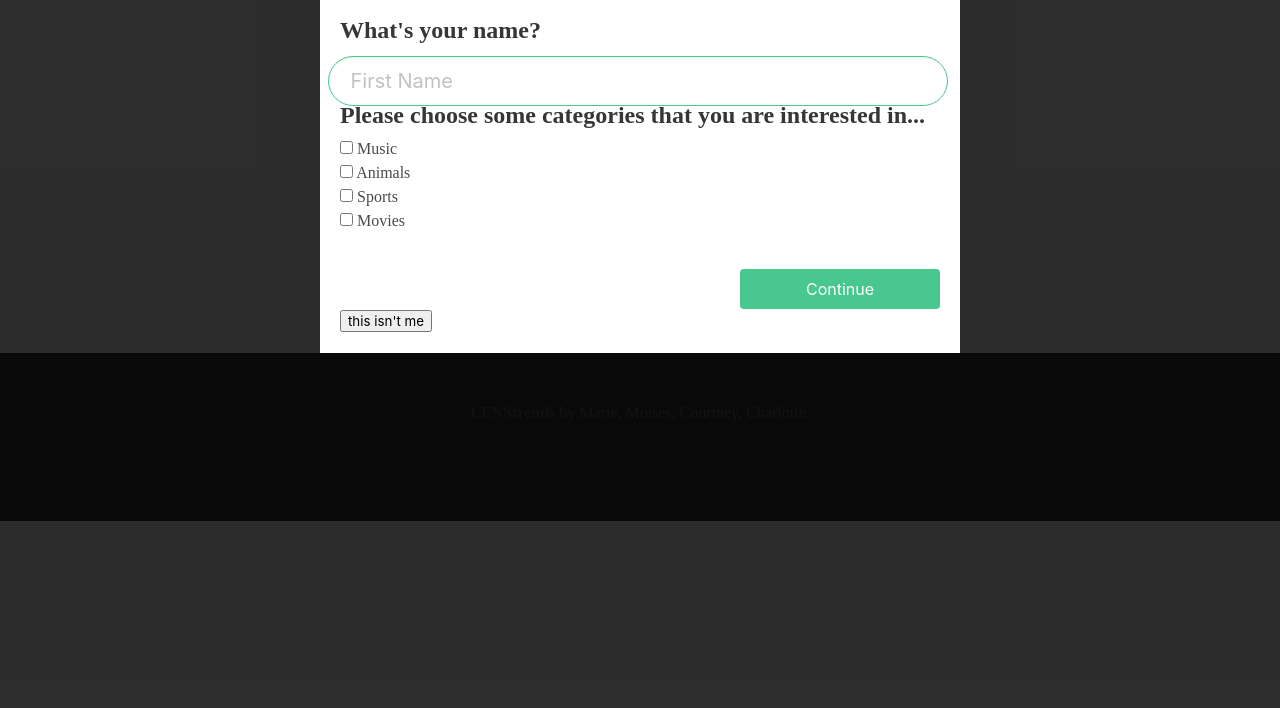
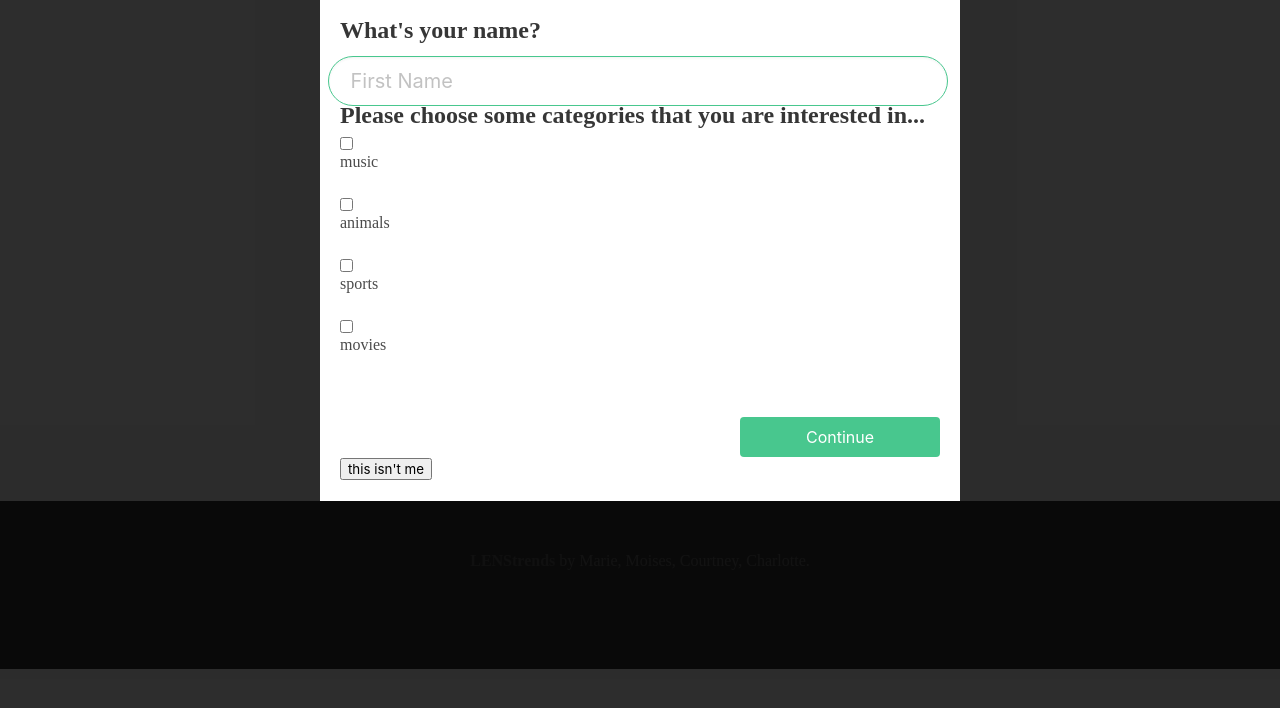
Before and after one commit to courtcoder/LensTrends, a plain HTML site: page index.html in a window 1280 px wide. Shown: the part 84-792 px from the top of the page. Drawn offline with nearby package versions, Linux system fonts and the light colour scheme.

Commit message:
move modal checkboxes to js autopopulate based on catoptions array

```diff
--- a/assets/css/style.css
+++ b/assets/css/style.css
@@ -38,3 +38,9 @@
   margin-left: 400px;
   position: relative;
 }
+
+
+
+input {
+  display: block;
+}
--- a/assets/js/script.js
+++ b/assets/js/script.js
@@ -7,6 +7,10 @@ var submitBntEl = document.querySelector("#submit-name");
 
 //variables
 var photosContainer = document.getElementById("photos-container");
+var formContainer = document.getElementById("form-container");
+
+//list all category options for checkbox/buttons
+var catsOptions = ["music", "animals", "sports", "movies"];
 
 // // search button
 const searchbtn = document.querySelector(".searchbtn");
@@ -30,15 +34,38 @@ if (LSpastUsers) {
 var userName;
 var startCats = [];
 
-//list all category options for checkbox/buttons
-var catsOptions = ["music", "animals", "sports", "movies"];
 // will show modal
 window.onload = function () {
   introModalEl.classList = "display";
   mainPageEl.classList = "noDisplay";
+  modalCheckboxes();
   if (newUser) {
   } else {
     modalPopulate();
+  }
+};
+
+var modalCheckboxes = function () {
+  for (var c = 0; c < catsOptions.length; c++) {
+    cc = c + 1;
+    console.log(cc);
+    var inputLine = document.createElement("div");
+    var checkbox = document.createElement("input");
+    var labelCheckbox = document.createElement("label");
+    var linebreak = document.createElement("br");
+    checkbox.setAttribute("name", "preference" + cc);
+    checkbox.setAttribute("type", "checkbox");
+    checkbox.setAttribute("id", catsOptions[c]);
+    checkbox.setAttribute("value", catsOptions[c]);
+    //or can add classes for styling it
+    // inputLine.setAttribute("style", "display:inline-flex");
+    labelCheckbox.setAttribute("for", catsOptions[c]);
+    labelCheckbox.textContent = catsOptions[c];
+
+    inputLine.appendChild(checkbox);
+    inputLine.appendChild(labelCheckbox);
+    formContainer.appendChild(inputLine);
+    formContainer.appendChild(linebreak);
   }
 };
 
--- a/index.html
+++ b/index.html
@@ -45,8 +45,8 @@
       <!-- Subtitle -->
           <h2 class="title is-size-4 mt-2 mb-2">Please choose some categories that you are interested in...</h2>
       <!-- Buttons -->
-          <form class="field is-centered">
-              <input type="checkbox" id="music" name="preference1" value="music" />
+          <form id = "form-container" class="field is-centered">
+              <!-- <input type="checkbox" id="music" name="preference1" value="music" />
               <label for="music">Music</label><br />
               <input type="checkbox" id="animals" name="preference2" value="animals" />
               <label for="animals">Animals</label><br />
@@ -54,7 +54,7 @@
               <label for="sports">Sports</label><br />
               <input type="checkbox" id="movies" name="preference4" value="movies" />
               <label for="movies">Movies</label>
-              <!-- //add more if desired  -->
+              //add more if desired  -->
           </form>
           <button id="continue-btn" class="button mt-5 is-success continue-btn is-flex-wrap-wrap">Continue</button>
           <button id="not-me">this isn't me</button>
```
